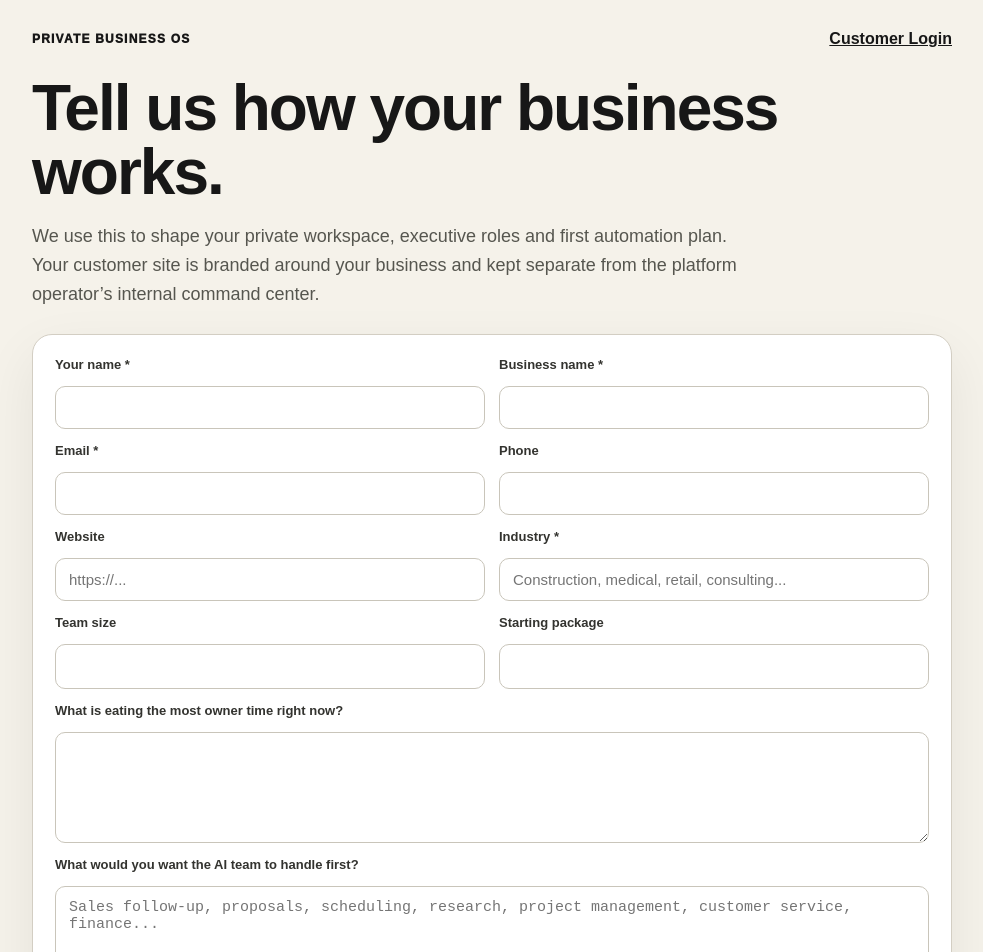
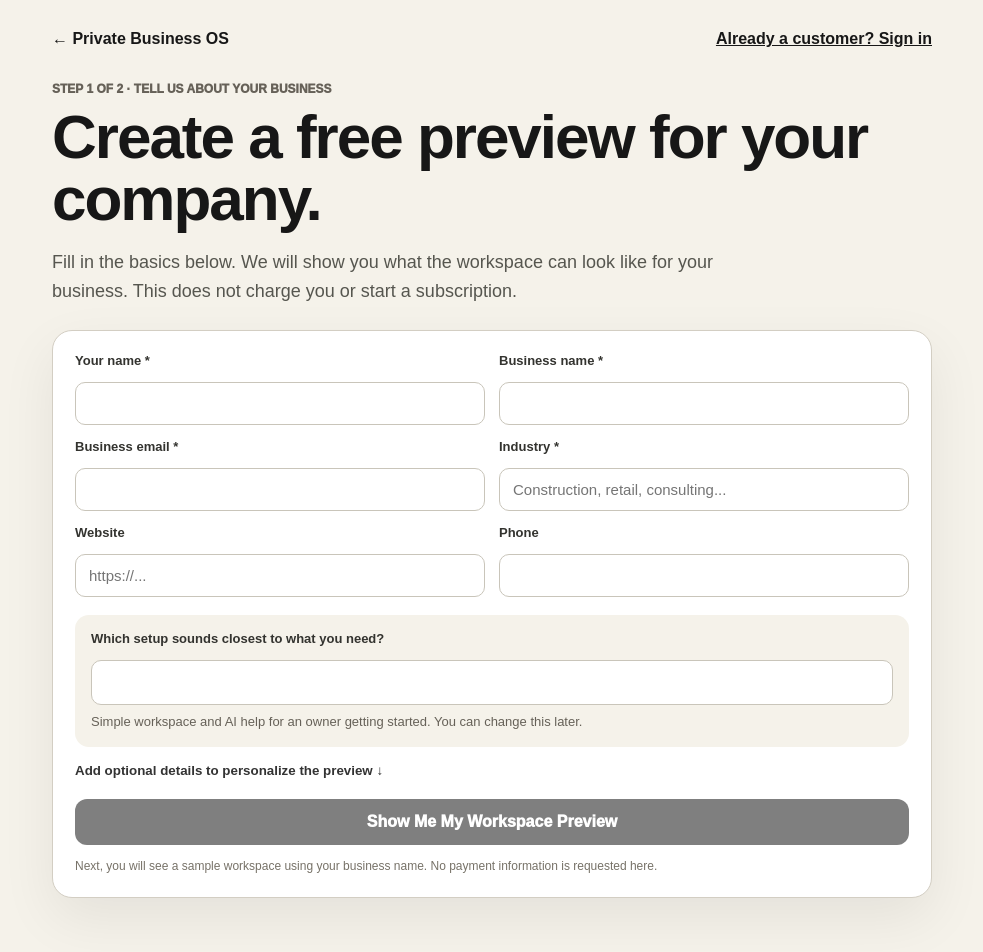
Before and after one commit to jimrusk/aridon-app, a Next.js app: page /business-os/signup in a window 1280 px wide. Shown: the top 952 px of the page, without its empty margins (148-1131 px from the left). Built offline with nearby package versions, Linux system fonts and the light colour scheme.

Commit message:
Simplify workspace preview signup

```diff
--- a/app/business-os/signup/page.tsx
+++ b/app/business-os/signup/page.tsx
@@ -4,10 +4,17 @@ import { FormEvent, useEffect, useMemo, useState } from 'react';
 import Link from 'next/link';
 import { useRouter } from 'next/navigation';
 
+const planHelp: Record<string, string> = {
+  launch: 'Simple workspace and AI help for an owner getting started.',
+  growth: 'Adds stronger sales, research and recurring execution tools.',
+  command: 'Adds deeper automation, integrations and custom workflows.',
+};
+
 export default function BusinessOSSignup() {
   const router = useRouter();
   const [sending, setSending] = useState(false);
   const [error, setError] = useState('');
+  const [showMore, setShowMore] = useState(false);
   const [form, setForm] = useState({
     ownerName: '', businessName: '', email: '', phone: '', website: '', industry: '',
     teamSize: '', bottleneck: '', plan: 'launch', capabilities: '', companyTrap: '', referralCode: ''
@@ -39,40 +46,61 @@ export default function BusinessOSSignup() {
     router.push(`/workspace/preview?${query.toString()}`);
   }
 
-  const inputStyle = { width: '100%', boxSizing: 'border-box' as const, border: '1px solid #C9C5BA', borderRadius: '10px', padding: '12px 13px', fontSize: '15px', background: '#fff' };
-  const labelStyle = { display: 'grid', gap: '6px', fontSize: '13px', fontWeight: 800, color: '#33332F' };
-
   return (
     <main style={{ minHeight: '100vh', background: '#F5F2EA', color: '#171717', padding: '30px 18px 70px', fontFamily: 'Arial, sans-serif' }}>
-      <div style={{ maxWidth: '920px', margin: '0 auto' }}>
-        <div style={{ display: 'flex', justifyContent: 'space-between', gap: '12px', alignItems: 'center', flexWrap: 'wrap' }}><div style={{ fontSize: '12px', fontWeight: 950, letterSpacing: '1.2px' }}>PRIVATE BUSINESS OS</div><Link href="/customer/login" style={{ color: '#171717', fontWeight: 850 }}>Customer Login</Link></div>
-        <h1 style={{ fontSize: 'clamp(38px, 7vw, 64px)', lineHeight: 1, margin: '28px 0 14px', letterSpacing: '-2px' }}>Tell us how your business works.</h1>
-        <p style={{ color: '#56564F', fontSize: '18px', lineHeight: 1.6, maxWidth: '730px' }}>We use this to shape your private workspace, executive roles and first automation plan. Your customer site is branded around your business and kept separate from the platform operator’s internal command center.</p>
+      <div style={{ maxWidth: '880px', margin: '0 auto' }}>
+        <div style={{ display: 'flex', justifyContent: 'space-between', gap: '12px', alignItems: 'center', flexWrap: 'wrap' }}>
+          <Link href="/business-os" style={{ color: '#171717', fontWeight: 900, textDecoration: 'none' }}>← Private Business OS</Link>
+          <Link href="/customer/login" style={{ color: '#171717', fontWeight: 850 }}>Already a customer? Sign in</Link>
+        </div>
 
-        {form.referralCode && <div style={{ marginTop: '18px', background: '#E7F8F0', border: '1px solid #A7D9C5', color: '#173D30', borderRadius: '12px', padding: '12px 14px', fontWeight: 800 }}>You were invited by a current Private Business OS customer.</div>}
+        <div style={{ marginTop: '34px', color: '#666158', fontSize: '12px', fontWeight: 950 }}>STEP 1 OF 2 · TELL US ABOUT YOUR BUSINESS</div>
+        <h1 style={{ fontSize: 'clamp(38px,7vw,62px)', lineHeight: 1, margin: '10px 0 14px', letterSpacing: '-2px' }}>Create a free preview for your company.</h1>
+        <p style={{ color: '#56564F', fontSize: '18px', lineHeight: 1.6, maxWidth: '720px' }}>Fill in the basics below. We will show you what the workspace can look like for your business. This does not charge you or start a subscription.</p>
 
-        <form onSubmit={submit} style={{ background: '#fff', border: '1px solid #D3CEC3', borderRadius: '20px', padding: '22px', marginTop: '26px', boxShadow: '0 20px 55px rgba(0,0,0,.07)' }}>
+        {form.referralCode && <div style={{ marginTop: '18px', background: '#E7F8F0', border: '1px solid #A7D9C5', color: '#173D30', borderRadius: '12px', padding: '12px 14px', fontWeight: 800 }}>You were invited by a current customer.</div>}
+
+        <form onSubmit={submit} style={{ background: '#fff', border: '1px solid #D3CEC3', borderRadius: '20px', padding: '22px', marginTop: '24px', boxShadow: '0 20px 55px rgba(0,0,0,.07)' }}>
           <div style={{ display: 'grid', gridTemplateColumns: 'repeat(2,minmax(0,1fr))', gap: '14px' }} className="signup-grid">
-            <label style={labelStyle}>Your name *<input required style={inputStyle} value={form.ownerName} onChange={e=>setForm({...form,ownerName:e.target.value})}/></label>
-            <label style={labelStyle}>Business name *<input required style={inputStyle} value={form.businessName} onChange={e=>setForm({...form,businessName:e.target.value})}/></label>
-            <label style={labelStyle}>Email *<input required type="email" style={inputStyle} value={form.email} onChange={e=>setForm({...form,email:e.target.value})}/></label>
-            <label style={labelStyle}>Phone<input style={inputStyle} value={form.phone} onChange={e=>setForm({...form,phone:e.target.value})}/></label>
-            <label style={labelStyle}>Website<input placeholder="https://..." style={inputStyle} value={form.website} onChange={e=>setForm({...form,website:e.target.value})}/></label>
-            <label style={labelStyle}>Industry *<input required placeholder="Construction, medical, retail, consulting..." style={inputStyle} value={form.industry} onChange={e=>setForm({...form,industry:e.target.value})}/></label>
-            <label style={labelStyle}>Team size<select style={inputStyle} value={form.teamSize} onChange={e=>setForm({...form,teamSize:e.target.value})}><option value="">Choose</option><option>1</option><option>2-5</option><option>6-15</option><option>16-50</option><option>51-200</option><option>200+</option></select></label>
-            <label style={labelStyle}>Starting package<select style={inputStyle} value={form.plan} onChange={e=>setForm({...form,plan:e.target.value})}><option value="launch">Launch</option><option value="growth">Growth</option><option value="command">Command</option></select></label>
+            <Field label="Your name *"><input required style={inputStyle} value={form.ownerName} onChange={e=>setForm({...form,ownerName:e.target.value})}/></Field>
+            <Field label="Business name *"><input required style={inputStyle} value={form.businessName} onChange={e=>setForm({...form,businessName:e.target.value})}/></Field>
+            <Field label="Business email *"><input required type="email" style={inputStyle} value={form.email} onChange={e=>setForm({...form,email:e.target.value})}/></Field>
+            <Field label="Industry *"><input required placeholder="Construction, retail, consulting..." style={inputStyle} value={form.industry} onChange={e=>setForm({...form,industry:e.target.value})}/></Field>
+            <Field label="Website"><input placeholder="https://..." style={inputStyle} value={form.website} onChange={e=>setForm({...form,website:e.target.value})}/></Field>
+            <Field label="Phone"><input style={inputStyle} value={form.phone} onChange={e=>setForm({...form,phone:e.target.value})}/></Field>
           </div>
-          <div style={{ display: 'grid', gap: '14px', marginTop: '14px' }}>
-            <label style={labelStyle}>What is eating the most owner time right now?<textarea rows={5} style={{...inputStyle,resize:'vertical'}} value={form.bottleneck} onChange={e=>setForm({...form,bottleneck:e.target.value})}/></label>
-            <label style={labelStyle}>What would you want the AI team to handle first?<textarea rows={5} style={{...inputStyle,resize:'vertical'}} placeholder="Sales follow-up, proposals, scheduling, research, project management, customer service, finance..." value={form.capabilities} onChange={e=>setForm({...form,capabilities:e.target.value})}/></label>
-            <input aria-hidden="true" tabIndex={-1} autoComplete="off" value={form.companyTrap} onChange={e=>setForm({...form,companyTrap:e.target.value})} style={{position:'absolute',left:'-10000px',width:'1px',height:'1px'}}/>
+
+          <div style={{ marginTop: '18px', background: '#F5F2EA', borderRadius: '14px', padding: '16px' }}>
+            <label style={labelStyle}>Which setup sounds closest to what you need?
+              <select style={inputStyle} value={form.plan} onChange={e=>setForm({...form,plan:e.target.value})}>
+                <option value="launch">Launch</option><option value="growth">Growth</option><option value="command">Command</option>
+              </select>
+            </label>
+            <div style={{ color: '#666158', lineHeight: 1.5, fontSize: '13px', marginTop: '7px' }}>{planHelp[form.plan]} You can change this later.</div>
           </div>
+
+          <button type="button" onClick={() => setShowMore(!showMore)} style={{ marginTop: '16px', border: 0, background: 'transparent', padding: 0, color: '#333', fontWeight: 900, cursor: 'pointer' }}>{showMore ? 'Hide optional details ↑' : 'Add optional details to personalize the preview ↓'}</button>
+
+          {showMore && <div style={{ display: 'grid', gap: '14px', marginTop: '14px' }}>
+            <Field label="Team size"><select style={inputStyle} value={form.teamSize} onChange={e=>setForm({...form,teamSize:e.target.value})}><option value="">Choose</option><option>1</option><option>2-5</option><option>6-15</option><option>16-50</option><option>51-200</option><option>200+</option></select></Field>
+            <Field label="What takes too much of your time right now?"><textarea rows={4} style={{...inputStyle,resize:'vertical'}} placeholder="Follow-up, proposals, scheduling, research..." value={form.bottleneck} onChange={e=>setForm({...form,bottleneck:e.target.value})}/></Field>
+            <Field label="What would you like the AI team to help with first?"><textarea rows={4} style={{...inputStyle,resize:'vertical'}} placeholder="Find customers, organize projects, prepare emails, research competitors..." value={form.capabilities} onChange={e=>setForm({...form,capabilities:e.target.value})}/></Field>
+          </div>}
+
+          <input aria-hidden="true" tabIndex={-1} autoComplete="off" value={form.companyTrap} onChange={e=>setForm({...form,companyTrap:e.target.value})} style={{position:'absolute',left:'-10000px',width:'1px',height:'1px'}}/>
           {error && <div style={{ marginTop: '14px', background: '#FDE8E6', border: '1px solid #EAB4AF', color: '#8D2F26', borderRadius: '10px', padding: '11px 13px' }}>{error}</div>}
-          <button disabled={sending || !ready} type="submit" style={{ marginTop: '18px', width: '100%', border: 0, borderRadius: '12px', padding: '14px', background: '#171717', color: '#fff', fontSize: '16px', fontWeight: 950, cursor: sending ? 'wait' : 'pointer', opacity: ready ? 1 : .55 }}>{sending ? 'Building your preview…' : 'Create My Workspace Preview'}</button>
-          <p style={{ color: '#777268', fontSize: '12px', lineHeight: 1.5, marginBottom: 0 }}>Submitting this form requests a workspace preview. It does not start billing or create a paid subscription.</p>
+          <button disabled={sending || !ready} type="submit" style={{ marginTop: '20px', width: '100%', border: 0, borderRadius: '12px', padding: '14px', background: '#171717', color: '#fff', fontSize: '16px', fontWeight: 950, cursor: sending ? 'wait' : 'pointer', opacity: ready ? 1 : .55 }}>{sending ? 'Building your preview…' : 'Show Me My Workspace Preview'}</button>
+          <p style={{ color: '#777268', fontSize: '12px', lineHeight: 1.5, marginBottom: 0 }}>Next, you will see a sample workspace using your business name. No payment information is requested here.</p>
         </form>
       </div>
       <style>{`@media (max-width:700px){.signup-grid{grid-template-columns:1fr !important}}`}</style>
     </main>
   );
 }
+
+function Field({ label, children }: { label: string; children: React.ReactNode }) {
+  return <label style={labelStyle}>{label}{children}</label>;
+}
+
+const inputStyle = { width: '100%', boxSizing: 'border-box' as const, border: '1px solid #C9C5BA', borderRadius: '10px', padding: '12px 13px', fontSize: '15px', background: '#fff' };
+const labelStyle = { display: 'grid', gap: '6px', fontSize: '13px', fontWeight: 800, color: '#33332F' };
```
